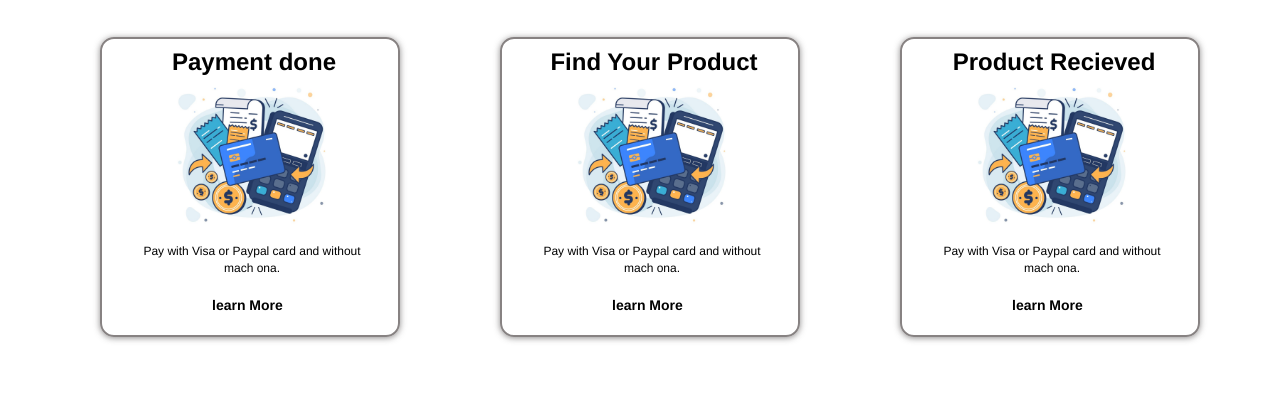
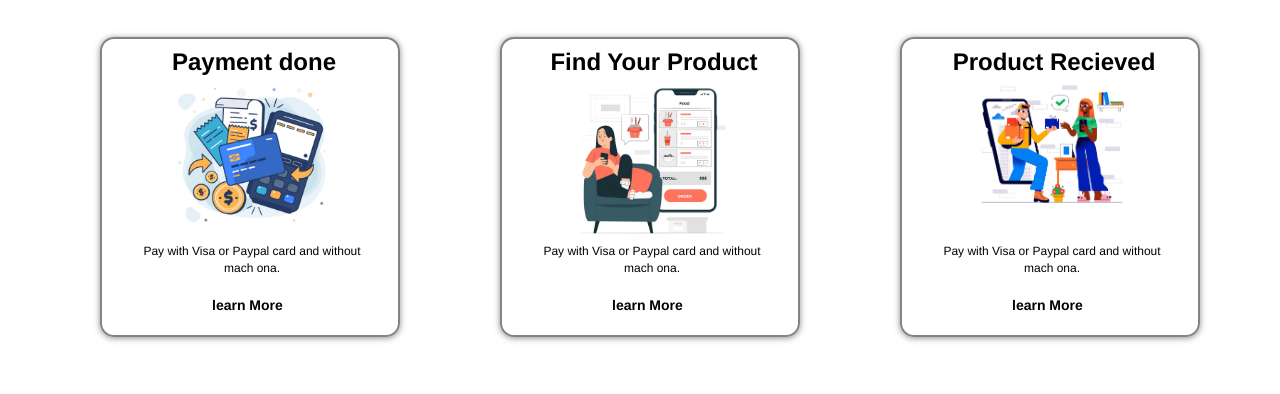
Before and after one commit to neuroarmor/order, a plain HTML site: page Services.html in a window 1280 px wide. Shown: the part 368-762 px from the top of the page. Drawn offline with nearby package versions, Linux system fonts and the light colour scheme.

Commit message:
suratebis shecvla

```diff
--- a/Services.html
+++ b/Services.html
@@ -57,7 +57,7 @@
             <div class="col-sm-4 serstatia">
                 <div class="card" style="width: 18rem;">
                     <h2 class="card-title">Find Your Product</h2>
-                    <img src="img/pay.jpg" class="card-img-top" alt="...">
+                    <img src="img/choose.jpg" class="card-img-top" alt="...">
                     <div class="card-body">
                       <p class="card-text">Pay with Visa or Paypal card and without mach ona.</p>
                     </div>
@@ -69,7 +69,7 @@
             <div class="col-sm-4 serstatia">
                 <div class="card" style="width: 18rem;">
                     <h2 class="card-title">Product Recieved</h2>
-                    <img src="img/pay.jpg" class="card-img-top" alt="...">
+                    <img src="img/find.jpg" class="card-img-top" alt="...">
                     <div class="card-body">
                       <p class="card-text">Pay with Visa or Paypal card and without mach ona.</p>
                     </div>
```
